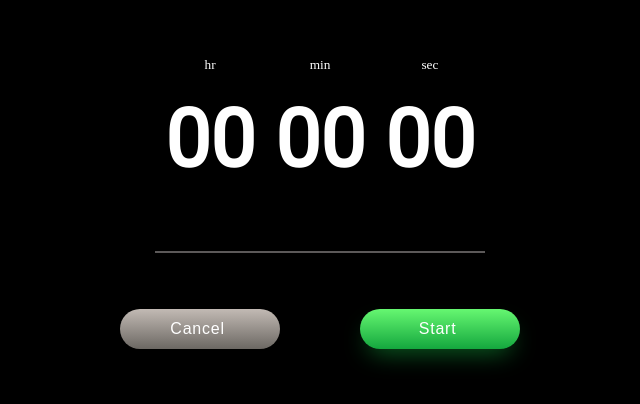
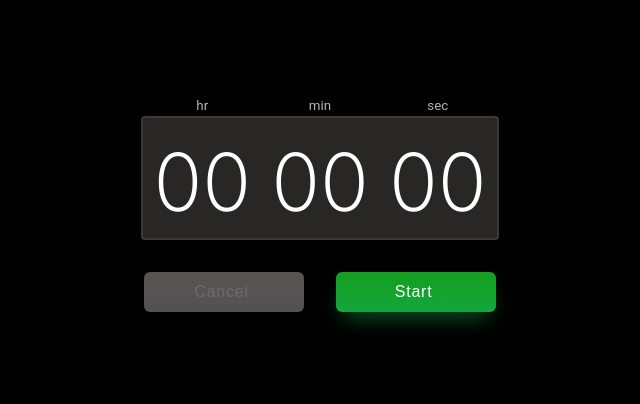
Before and after one commit to RiverDave/OSXTimer, a React (Vite) app: page / in a window 1280 px wide. Shown: the part 218-622 px from the top of the page, without its empty margins (320-960 px from the left). Built offline with nearby package versions, Linux system fonts and the light colour scheme.

Commit message:
Refactor CSS styles & Improve button logic

```diff
--- a/src/App.css
+++ b/src/App.css
@@ -1,4 +1,4 @@
-@import url("https://fonts.googleapis.com/css2?family=Roboto&display=swap");
+@import url("https://fonts.googleapis.com/css2?family=Inter:wght@250;400&display=swap");
 
 #root {
   max-width: 1280px;
@@ -28,15 +28,29 @@ body {
 .timer-content h1 {
   font-size: 10vh;
   padding: 10px;
-  font-family: "Roboto", sans-serif;
+  font-family: "Inter", sans-serif;
+  font-weight: 250;
 }
 
 .timer-box {
   display: flex;
   align-items: center;
   justify-content: center;
-  border-bottom: solid 2px rgb(92, 89, 89);
+  /* border-bottom: solid 2px rgb(92, 89, 89); */
+  border: solid 2px rgb(60, 57, 57);
+  border-radius: 4px;
+  background-color: rgb(41, 38, 38);
+  height: 15vh;
 }
+
+/* .timer-box::before {
+  content: "";
+  position: absolute;
+  left: 0;
+  right: 0;
+  bottom: 0;
+  border-bottom: solid 2px rgb(136, 131, 131);
+} */
 
 /* space between button & numbers above */
 .timer-extras {
@@ -47,7 +61,7 @@ body {
 .timer-extras button {
   margin-top: 30vh;
   flex-direction: column;
-  margin: 5vh;
+  margin: 2vh;
 }
 
 /* if timer -> off: */
@@ -58,17 +72,13 @@ body {
   font-weight: 500;
   font-size: 16px;
   padding: 0.7em 1.4em 0.7em 1.1em;
-  color: white;
+  color: rgb(255, 255, 255);
   background: #ad5389;
-  background: linear-gradient(
-    0deg,
-    rgba(20, 167, 62, 1) 0%,
-    rgba(102, 247, 113, 1) 100%
-  );
+  background: linear-gradient(0deg, rgb(20, 167, 61) 0%, rgb(19, 158, 31) 100%);
   border: none;
   box-shadow: 0 0.7em 1.5em -0.5em #14a73e98;
   letter-spacing: 0.05em;
-  border-radius: 20em;
+  border-radius: 6px;
   cursor: pointer;
   user-select: none;
   -webkit-user-select: none;
@@ -91,17 +101,17 @@ body {
   font-weight: 500;
   font-size: 16px;
   padding: 0.7em 1.4em 0.7em 1.1em;
-  color: white;
+  color: rgb(255, 255, 255);
   background: #ad5389;
   background: linear-gradient(
     0deg,
-    rgb(167, 108, 20) 0%,
-    rgb(247, 176, 118) 100%
+    rgb(167, 111, 20) 0%,
+    rgb(158, 107, 19) 100%
   );
   border: none;
-  box-shadow: 0 0.7em 1.5em -0.5em #14a73e98;
+  box-shadow: 0 0.7em 1.5em -0.5em #a7801498;
   letter-spacing: 0.05em;
-  border-radius: 20em;
+  border-radius: 6px;
   cursor: pointer;
   user-select: none;
   -webkit-user-select: none;
@@ -109,30 +119,31 @@ body {
 }
 
 .btn-counting:hover {
-  box-shadow: 0 0.5em 1.5em -0.5em #a77d1498;
+  box-shadow: 0 0.5em 1.5em -0.5em #14a73e98;
 }
 
 .btn-counting:active {
-  box-shadow: 0 0.3em 1em -0.5em #a7741498;
+  box-shadow: 0 0.3em 1em -0.5em #14a73e98;
 }
 
+/* left hand of start */
 .btn-cancel {
   align-items: center;
   width: 160px;
   font-weight: 500;
   font-size: 16px;
   padding: 0.7em 1.4em 0.7em 1.1em;
-  color: white;
+  color: rgb(255, 255, 255);
   background: #ad5389;
   background: linear-gradient(
     0deg,
-    rgb(108, 104, 99) 0%,
-    rgb(194, 186, 180) 100%
+    rgb(174, 174, 174) 0%,
+    rgba(186, 176, 176, 0.708) 100%
   );
   border: none;
-  /* box-shadow: 0 0.7em 1.5em -0.5em #909690fb; */
+  box-shadow: 0 0.7em 1.5em -0.5em #ffffff98;
   letter-spacing: 0.05em;
-  border-radius: 20em;
+  border-radius: 6px;
   cursor: pointer;
   user-select: none;
   -webkit-user-select: none;
@@ -140,30 +151,41 @@ body {
 }
 
 .btn-cancel:hover {
-  box-shadow: 0 0.5em 1.5em -0.5em #94928a98;
+  box-shadow: 0 0.5em 1.5em -0.5em #ffffff98;
 }
 
 .btn-cancel:active {
-  box-shadow: 0 0.3em 1em -0.5em #dddbd798;
+  box-shadow: 0 0.3em 1em -0.5em #ffffff98;
 }
 /* endif */
 
-.timer-num {
-  margin-top: 10px;
-  cursor: default;
+.btn-cancel-off {
+  align-items: center;
+  width: 160px;
+  font-weight: 500;
+  font-size: 16px;
+  padding: 0.7em 1.4em 0.7em 1.1em;
+  color: rgba(255, 255, 255, 0.137);
+  background: #ad5389;
+  background: linear-gradient(
+    0deg,
+    rgba(174, 174, 174, 0.473) 0%,
+    rgba(186, 176, 176, 0.473) 100%
+  );
+  border: none;
+  /* box-shadow: 0 0.7em 1.5em -0.5em #ffffff98; */
+  letter-spacing: 0.05em;
+  border-radius: 6px;
+  cursor: pointer;
+  user-select: none;
+  -webkit-user-select: none;
+  touch-action: manipulation;
 }
 
-.timer-num:hover {
-  cursor: default;
+/* .btn-cancel-off:hover {
+  box-shadow: 0 0.5em 1.5em -0.5em #ffffff98;
 }
 
-.timer-num-selected {
-  margin-top: 10px;
-  border: 2px solid white;
-}
-
-.timer-num-selected:hover {
-  margin-top: 10px;
-  cursor: default;
-  border: 2px solid white;
-}
+.btn-cancel-off:active {
+  box-shadow: 0 0.3em 1em -0.5em #ffffff98;
+} */
--- a/src/Components/Num.css
+++ b/src/Components/Num.css
@@ -1,5 +1,31 @@
 /* TODO: Arrange css attributes in its respective css file */
+.num-space {
+  margin-top: 35px;
+}
 
-.timer-num-tag {
-  margin-bottom: 10px;
+small {
+  align-items: center;
+  justify-content: center;
+  display: flex;
+  font-family: "Roboto", sans-serif;
+  color: rgb(180, 180, 180);
 }
+
+.timer-num {
+  margin-top: 10px;
+  cursor: default;
+}
+
+.timer-num:hover {
+  cursor: default;
+}
+
+.timer-num-selected {
+  margin-top: 10px;
+  /* border: 2px solid white; */
+  background-color: rgb(192, 127, 5);
+}
+
+.timer-num-selected:hover {
+  cursor: default;
+}
--- a/src/Components/Num.jsx
+++ b/src/Components/Num.jsx
@@ -1,4 +1,5 @@
 import { useCallback, useEffect } from "react";
+import "./Num.css";
 
 /*NOTE: (The wiki does not recommend doing prop validation in modern react
  Apparently proper type checking is done in TypeScript.
@@ -41,14 +42,9 @@ export function Num({ value, isSelected, onClick, onValueChange, position }) {
     };
   }, [isSelected, value, onValueChange, position, handleKeyDown]); //dependencies change will re-render component
 
-  //TODO: Change <small> font
   return (
-    <div
-      className="timer-num-space"
-      onKeyDown={handleKeyDown}
-      onClick={onClick}
-    >
-      {/* TODO: Insert a ':' char after each h1, to replicate the ios layout  */}
+    <div className="num-space" onKeyDown={handleKeyDown} onClick={onClick}>
+      {/* TODO: Insert a ':' char after each h1, to replicate the ios layout: will figure out in the future  */}
       <small className="timer-num-tag">{pos[position]}</small>
       <h1 className={`timer-num ${isSelected ? "timer-num-selected" : ""}`}>
         {value < 10 ? "0" : " "}
--- a/src/Components/Timer.jsx
+++ b/src/Components/Timer.jsx
@@ -1,17 +1,30 @@
+/* TODO: to be shippable i need that:
+  - It creates a sound when it is toggled
+  - The cancel button is fixed
+
+*/
 import { useState, useEffect, useRef } from "react";
 import { Num } from "./Num.jsx";
 
 export function Timer() {
+  const [startedCountdown, setStartedCountdown] = useState(() => {
+    const valuesFromStorage = window.localStorage.getItem("startedCountdown");
+    return valuesFromStorage ? JSON.parse(valuesFromStorage) : null;
+  });
+
   const [values, setValues] = useState(() => {
     const valuesFromStorage = window.localStorage.getItem("values");
-    return valuesFromStorage ? JSON.parse(valuesFromStorage) : Array(3).fill(0);
+    return valuesFromStorage && startedCountdown
+      ? JSON.parse(valuesFromStorage)
+      : Array(3).fill(0);
   });
 
   const [seconds, setSeconds] = useState(0);
   const [timer, toggleTimer] = useState(false);
   const [selectedNum, setSelectedNum] = useState(null); //only entity can be selected at once
-  const [preservedValues, setPreservedValues] = useState(Array(3).fill(0));
+  const [preservedValues, setPreservedValues] = useState(Array(3).fill(0)); //copy of values, used to restore timer if cancel button is toggled
 
+  //Still need to figure out what this does...
   const handleValueChange = (index, nvalue) => {
     setValues(values.map((value, i) => (i === index ? nvalue : value)));
   };
@@ -25,14 +38,18 @@ export function Timer() {
     return [hrs, mins, secs];
   };
 
-  console.log("values: " + values);
-
   const intervalRef = useRef(); //function reference
-  // setPreservedValues(values); // in case a restart is needed
+  console.log(window.localStorage);
   useEffect(() => {
-    setPreservedValues((prevValues) => (!timer ? values : prevValues));
     //preserve values if page is refreshed
-    window.localStorage.setItem("values", JSON.stringify(values));
+    if (!startedCountdown) {
+      //this was causing an issue before...
+      setPreservedValues((prevValues) => (!timer ? values : prevValues)); // -[✅?]
+      window.localStorage.setItem("values", JSON.stringify(values));
+      // window.localStorage.setItem(
+      //   "startedCountdown",
+      //   JSON.stringify(startedCountdown)
+    }
 
     const handleKeyDown = (event) => {
       if (event.key === "Enter") toggleTimer(!timer);
@@ -55,6 +72,10 @@ export function Timer() {
             ? setSelectedNum(2)
             : setSelectedNum((prevSelected) => prevSelected - 1);
           break;
+
+        case "Escape":
+          setSelectedNum(null);
+          break;
       }
     };
 
@@ -71,6 +92,7 @@ export function Timer() {
     };
 
     if (timer) {
+      setStartedCountdown(true);
       setSelectedNum(null); //freezes any type of user input
 
       const [nhrs, nmins, nsecs] = formatTime(seconds);
@@ -82,6 +104,7 @@ export function Timer() {
         setSeconds((prevSeconds) => {
           if (prevSeconds <= 0) {
             console.log("timer went off");
+            setStartedCountdown(false);
             clearInterval(intervalRef.current);
             toggleTimer(!timer);
             return 0;
@@ -98,23 +121,14 @@ export function Timer() {
       window.removeEventListener("keydown", handleKeyDown);
       window.localStorage.removeItem("values");
     };
-  }, [seconds, timer, selectedNum, values]);
+  }, [seconds, timer, selectedNum, values, startedCountdown]);
 
   //DONE: Alternate between numbers with the left & right arrow keys [✅] 🐐
 
   /*(TODO: Style timer, based on the ios app, have a modern ui
 
-   - [x] timer-numbers-space should have a box with a lighter color that denotes the space where the numbers are
-   - [x] There should be an indicative of which time unit denotes what(ie: first position denotes hrs, second mins etc...)
-   - [x] Im still not convinced about the font, perhaps i could find one where the numbers are thinner?
-   - [x] Change the box around selected num, since it is pretty barebones as of now.
-   - [x] increese te amount of space between the numbers & extras.
-  BUTTONS:
-   - [x] When timer is not running the space button should be grayed, and when it is on its font should glow
-   - [x] The start button should be highlighted with any sort of color.
-  WHEN TIMER IS ON:
    - [x] Add a progress bar animation when timer is toggled?? will have to reasearch a about this
-  FUTURE TODO:
+  TODO:
    Add a sound when timer is off
   */
 
@@ -144,28 +158,31 @@ export function Timer() {
       </div>
       <div className="timer-extras">
         <button
-          className="btn-cancel"
-          tabIndex={0}
+          className={
+            timer || startedCountdown ? "btn-cancel" : "btn-cancel-off"
+          }
+          tabIndex={-1}
           onClick={() => {
-            if (timer) {
+            if (startedCountdown) {
               toggleTimer(false);
-              setValues(preservedValues);
+              setStartedCountdown(false);
+              setValues(preservedValues); //should go back to values pre-started countdown(localStorage?)
             }
           }}
-          //TODO: Figure out what to do with the cancel button, since it's not working as it should
-          // rationale: When the timer has started even if it gets paused, when the cancel button is toggled
-          // the timer values should go back to the state as it was before it had been toggled for the first time.
-          // timer -> 10s -> 8s -> pause -> 5s -> cancel -> 10s(back to here)
         >
           Cancel
         </button>
 
         <button
           className={!timer ? "btn-start" : "btn-counting"}
-          tabIndex={0}
           onClick={() => toggleTimer(!timer)}
+          tabIndex={-1}
         >
-          {timer ? "Pause" : "Start"}
+          {startedCountdown && timer
+            ? "Pause"
+            : startedCountdown && !timer
+              ? "Resume"
+              : "Start"}
         </button>
 
         {/* <button tabIndex={0}>restart</button> */}
```
